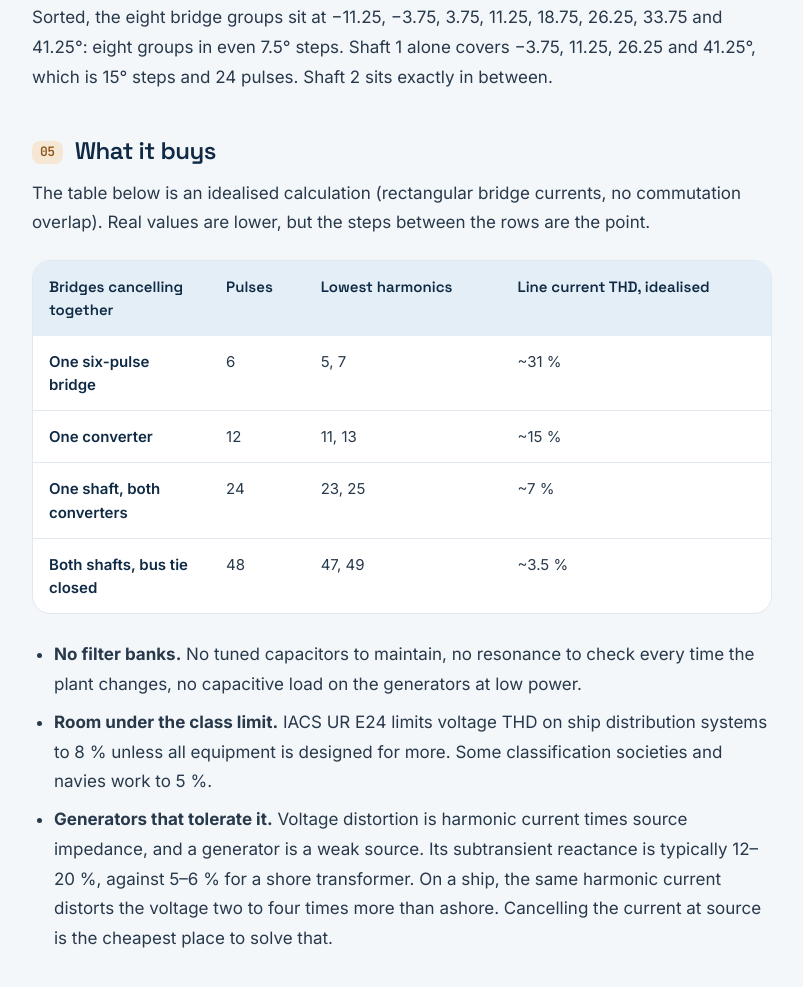
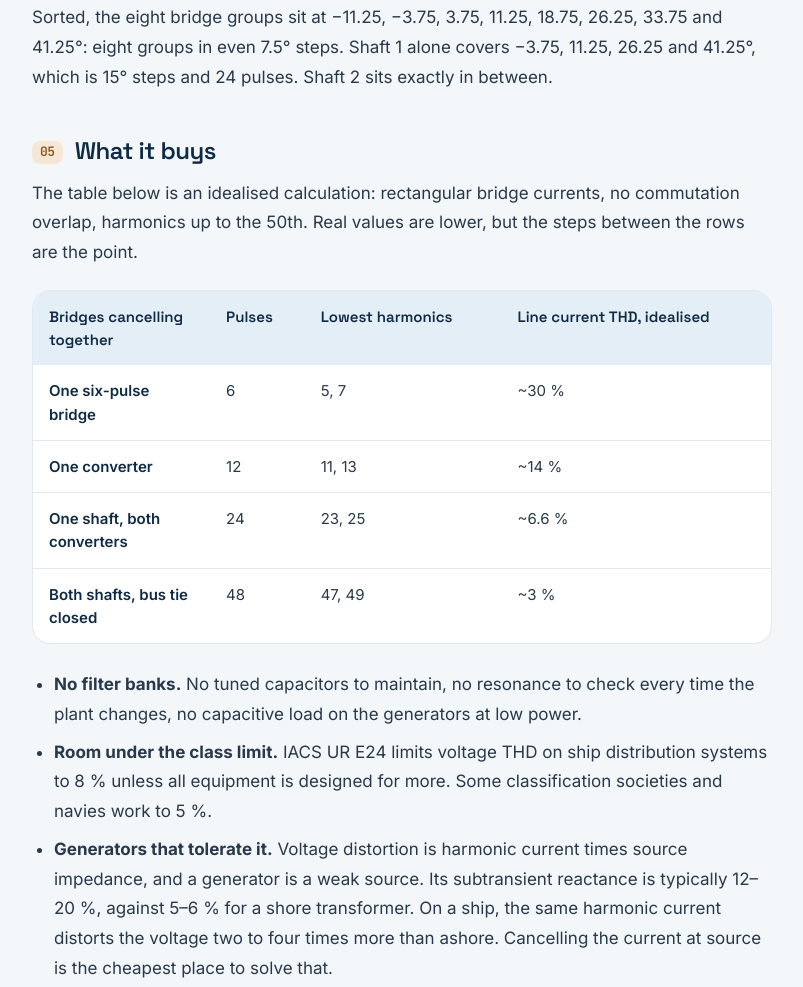
Before and after one commit to etoonikolovb-rgb/ognyanbaltadzhiev.com, a plain HTML site: page articles/48-pulse-rectification/index.html in a window 1280 px wide. Shown: the part 2337-3324 px from the top of the page, without its empty margins (238-1041 px from the left). Drawn offline with Linux system fonts and the light colour scheme.

Commit message:
Article 3: THD table recalculated (up to 50th harmonic, checked by FFT)
Co-Authored-By: Claude Opus 5.5 <noreply@anthropic.com>
Claude-Session: https://claude.ai/code/session_013jNXiPRSwyzNFETgDR4Zkk

```diff
--- a/articles/48-pulse-rectification/index.html
+++ b/articles/48-pulse-rectification/index.html
@@ -170,15 +170,15 @@
   <p>Sorted, the eight bridge groups sit at &minus;11.25, &minus;3.75, 3.75, 11.25, 18.75, 26.25, 33.75 and 41.25&deg;: eight groups in even 7.5&deg; steps. Shaft 1 alone covers &minus;3.75, 11.25, 26.25 and 41.25&deg;, which is 15&deg; steps and 24 pulses. Shaft 2 sits exactly in between.</p>
 
   <h2><span class="n">05</span>What it buys</h2>
-  <p>The table below is an idealised calculation (rectangular bridge currents, no commutation overlap). Real values are lower, but the steps between the rows are the point.</p>
+  <p>The table below is an idealised calculation: rectangular bridge currents, no commutation overlap, harmonics up to the 50th. Real values are lower, but the steps between the rows are the point.</p>
   <div class="tbl">
     <table>
       <thead><tr><th scope="col">Bridges cancelling together</th><th scope="col">Pulses</th><th scope="col">Lowest harmonics</th><th scope="col">Line current THD, idealised</th></tr></thead>
       <tbody>
-        <tr><th scope="row">One six-pulse bridge</th><td>6</td><td>5, 7</td><td>~31&nbsp;%</td></tr>
-        <tr><th scope="row">One converter</th><td>12</td><td>11, 13</td><td>~15&nbsp;%</td></tr>
-        <tr><th scope="row">One shaft, both converters</th><td>24</td><td>23, 25</td><td>~7&nbsp;%</td></tr>
-        <tr><th scope="row">Both shafts, bus tie closed</th><td>48</td><td>47, 49</td><td>~3.5&nbsp;%</td></tr>
+        <tr><th scope="row">One six-pulse bridge</th><td>6</td><td>5, 7</td><td>~30&nbsp;%</td></tr>
+        <tr><th scope="row">One converter</th><td>12</td><td>11, 13</td><td>~14&nbsp;%</td></tr>
+        <tr><th scope="row">One shaft, both converters</th><td>24</td><td>23, 25</td><td>~6.6&nbsp;%</td></tr>
+        <tr><th scope="row">Both shafts, bus tie closed</th><td>48</td><td>47, 49</td><td>~3&nbsp;%</td></tr>
       </tbody>
     </table>
   </div>
@@ -205,7 +205,7 @@
         <tr><th scope="row">Both shafts, all converters, bus tie closed</th><td>48-pulse</td><td>Nothing; the design case</td></tr>
         <tr><th scope="row">Bus tie open (split plant)</th><td>24-pulse from its own shaft</td><td>23rd and 25th, on both halves</td></tr>
         <tr><th scope="row">One shaft stopped</th><td>24-pulse</td><td>23rd and 25th</td></tr>
-        <tr><th scope="row">Half-motor mode on one shaft (one converter off)</th><td>One converter has no partner</td><td>11th and 13th; line current THD about 6&nbsp;% in the ideal case, against 3.5&nbsp;% in the design case</td></tr>
+        <tr><th scope="row">Half-motor mode on one shaft (one converter off)</th><td>One converter has no partner</td><td>11th and 13th; line current THD about 5.5&nbsp;% in the ideal case, against 3&nbsp;% in the design case</td></tr>
         <tr><th scope="row">Shafts at different loads</th><td>Close to 48-pulse</td><td>A small 23rd and 25th, growing with the load difference</td></tr>
       </tbody>
     </table>
```
